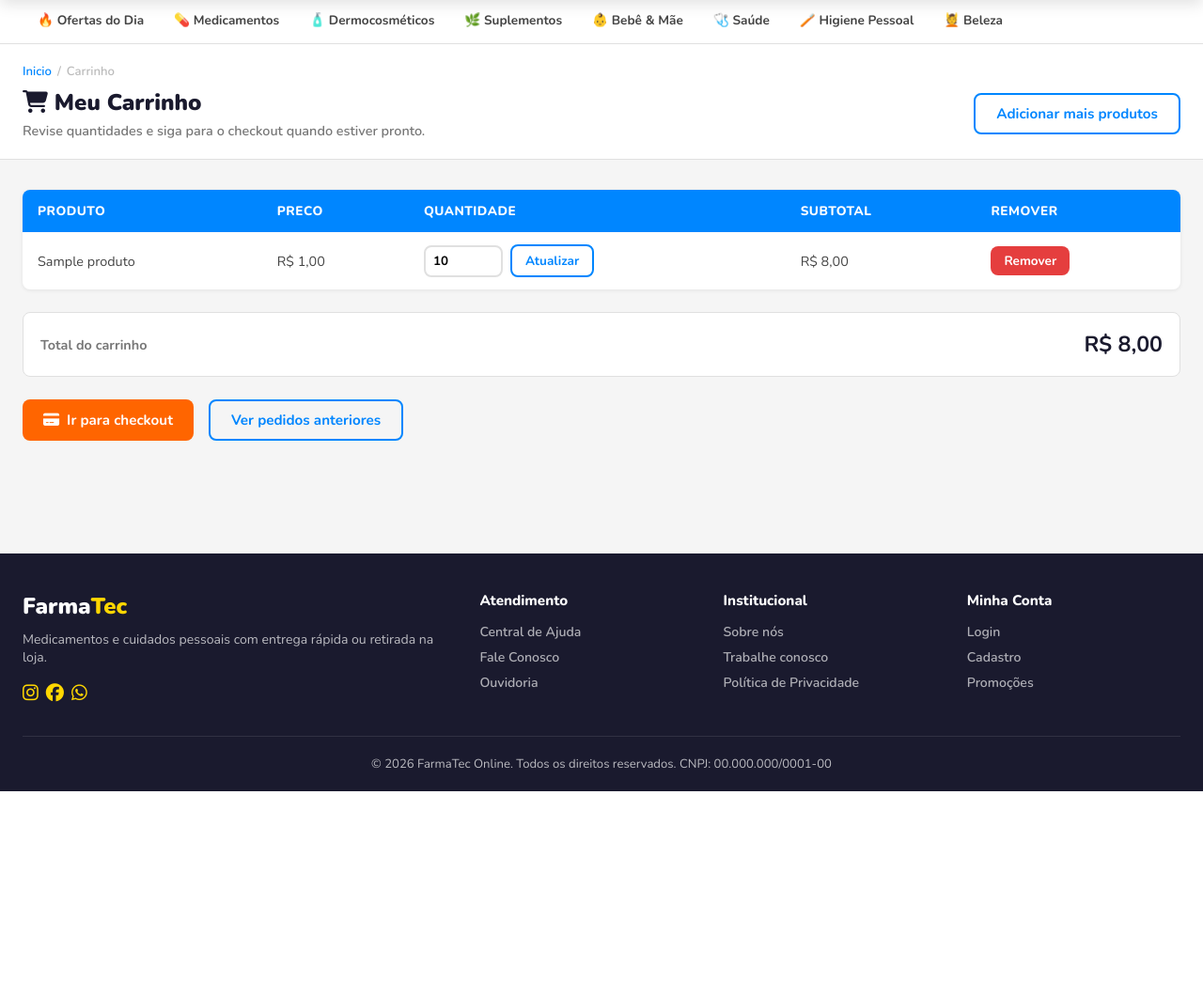
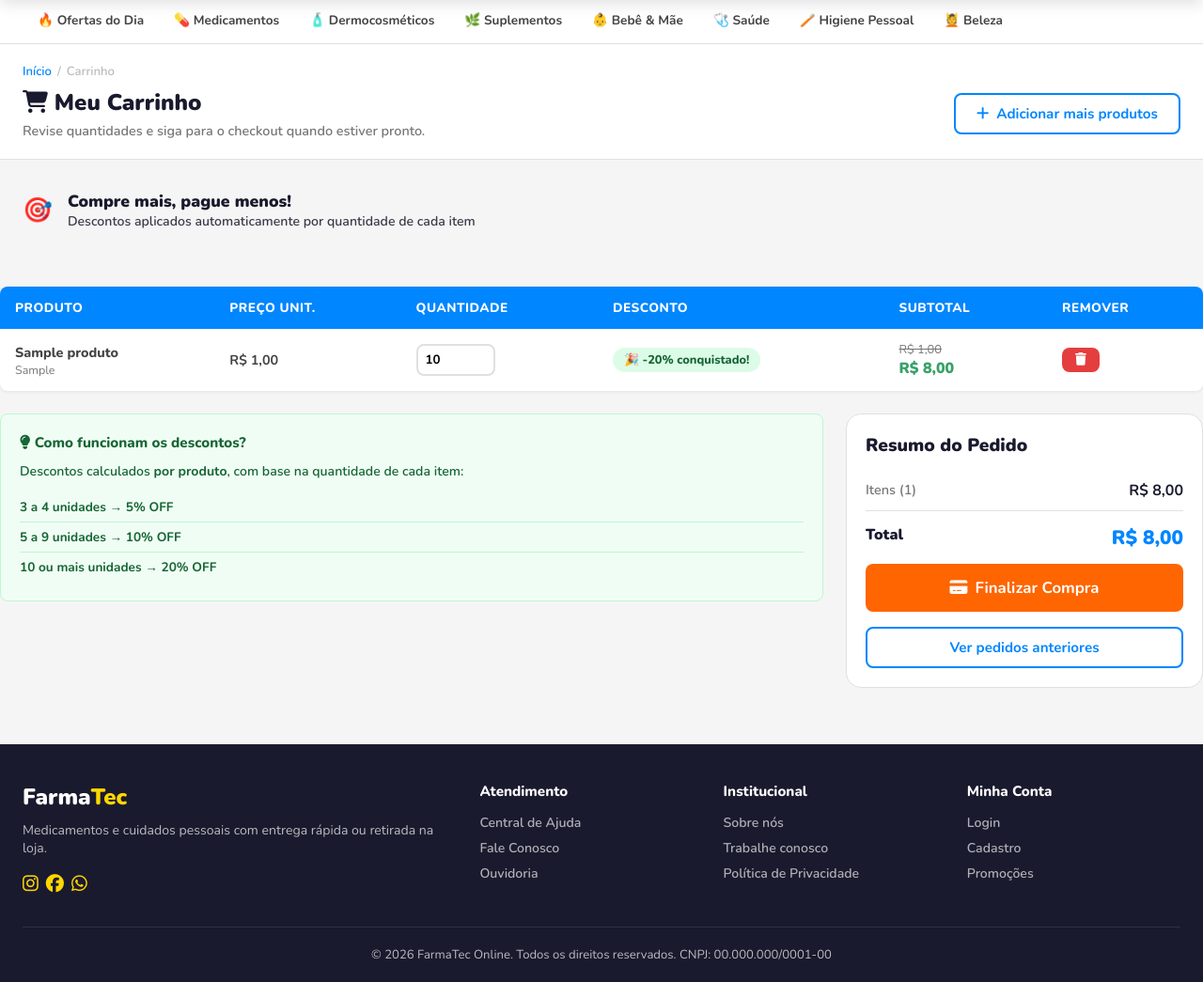
Before and after one commit to phpedruo/FarmaSys, a Django app: page /carrinho/ in a window 1280 px wide. Shown: the part 64-1109 px from the top of the page at 94% size. Before the commit the page ends 906 px from the top, so only its background shows below. Run offline with Django 5.2, Linux system fonts and the light colour scheme; a user stored in the database is signed in; tables that the repository leaves empty hold one stand-in row (values such as "Sample post").

Commit message:
adcionando html e css na historia: desconto a partir da quantidade de produtos comprados

```diff
--- a/farmacia/static/css/global.css
+++ b/farmacia/static/css/global.css
@@ -1026,3 +1026,11 @@ ul {
     display: none;
   }
 }
+
+/* Badge de desconto na tabela do carrinho */
+.badge-qty      { display: inline-block; padding: 4px 12px; border-radius: 20px; font-size: 0.8rem; font-weight: 800; }
+.badge-qty-20   { background: #dcfce7; color: #166534; }
+.badge-qty-10   { background: #fef9c3; color: #854d0e; }
+.badge-qty-5    { background: #fff3ec; color: #9a3412; }
+.badge-qty-0    { background: var(--bg); color: var(--text-light); }
+.badge-qty-hint { font-size: 0.72rem; color: var(--primary); font-weight: 700; margin-top: 4px; }
--- a/farmacia/templates/farmacia/carrinho.html
+++ b/farmacia/templates/farmacia/carrinho.html
@@ -1,8 +1,15 @@
-{% extends 'farmacia/base.html' %} {% block content %}
+{% extends 'farmacia/base.html' %}
+
+{% load static %}
+
+{% block title %}Meu Carrinho - FarmaTec{% endblock %}
+
+{% block content %}
+
 <div class="page-header">
   <div class="container">
     <div class="breadcrumb">
-      <a href="{% url 'home' %}">Inicio</a>
+      <a href="{% url 'home' %}">Início</a>
       <span>/</span>
       <span>Carrinho</span>
     </div>
@@ -11,22 +18,40 @@
         <h1><i class="fa fa-shopping-cart"></i> Meu Carrinho</h1>
         <p>Revise quantidades e siga para o checkout quando estiver pronto.</p>
       </div>
-      <a href="{% url 'produtos' %}" class="btn btn-outline"
-        >Adicionar mais produtos</a
-      >
+      <a href="{% url 'produtos' %}" class="btn btn-outline">
+        <i class="fa fa-plus"></i> Adicionar mais produtos
+      </a>
     </div>
   </div>
 </div>
 
-<div class="container" style="padding-bottom: 60px">
+<div class="container" style="padding-bottom:60px;">
 {% if itens %}
+
+  <!-- ===== BANNER DE DESCONTO POR QUANTIDADE ===== -->
+  <div class="discount-banner">
+    <div class="d-flex align-center gap-2">
+      <span style="font-size:1.6rem;">🎯</span>
+      <div>
+        <p style="font-weight:900; font-size:1.1rem;">Compre mais, pague menos!</p>
+        <p style="font-size:0.88rem; opacity:0.85; font-weight:600;">
+          Descontos aplicados automaticamente por quantidade de cada item
+        </p>
+      </div>
+    </div>
+
+    </div>
+  </div>
+
+  <!-- ===== TABELA DO CARRINHO ===== -->
   <div class="table-wrapper">
     <table class="data-table">
       <thead>
         <tr>
           <th>Produto</th>
-          <th>Preco</th>
+          <th>Preço Unit.</th>
           <th>Quantidade</th>
+          <th>Desconto</th>
           <th>Subtotal</th>
           <th>Remover</th>
         </tr>
@@ -34,14 +59,19 @@
       <tbody>
         {% for item in itens %}
         <tr>
-          <td>{{ item.produto.nome }}</td>
-          <td>R$ {{ item.produto.preco|floatformat:2 }}</td>
+
+          <!-- PRODUTO -->
           <td>
-            <form
-              method="post"
-              action="{% url 'atualizar_item_carrinho' item.id %}"
-              class="d-flex gap-1 align-center"
-            >
+            <p style="font-weight:800; font-size:0.9rem;">{{ item.produto.nome }}</p>
+            <p style="font-size:0.78rem; color:var(--text-light);">{{ item.produto.categoria }}</p>
+          </td>
+
+          <!-- PREÇO ORIGINAL -->
+          <td style="font-weight:700;">R$ {{ item.produto.preco|floatformat:2 }}</td>
+
+          <!-- QUANTIDADE -->
+          <td>
+            <form method="post" action="{% url 'atualizar_item_carrinho' item.id %}" class="d-flex gap-1 align-center">
               {% csrf_token %}
               <input
                 type="number"
@@ -49,50 +79,126 @@
                 name="quantidade"
                 value="{{ item.quantidade }}"
                 class="qty-input"
+                onchange="this.form.submit()"
               />
-              <button type="submit" class="btn btn-sm btn-outline">
-                Atualizar
+            </form>
+          </td>
+
+          <!-- BADGE DE DESCONTO -->
+          <td>
+            {% if item.quantidade >= 10 %}
+              <span class="badge-qty badge-qty-20">🎉 -20% conquistado!</span>
+
+            {% elif item.quantidade >= 5 %}
+              <span class="badge-qty badge-qty-10">🏷️ -10% conquistado!</span>
+              <p class="badge-qty-hint">Faltam {{ 10|add:"-"|add:item.quantidade }} unid. para -20%</p>
+
+            {% elif item.quantidade >= 3 %}
+              <span class="badge-qty badge-qty-5">🏷️ -5% conquistado!</span>
+              <p class="badge-qty-hint">Faltam {{ 5|add:"-"|add:item.quantidade }} unid. para -10%</p>
+
+            {% else %}
+              <span class="badge-qty badge-qty-0">Sem desconto</span>
+              <p class="badge-qty-hint">+{{ 3|add:"-"|add:item.quantidade }} unid. para -5%</p>
+            {% endif %}
+          </td>
+
+          <!-- SUBTOTAL -->
+          <td>
+            {% if item.quantidade >= 3 %}
+              <p style="text-decoration:line-through; color:var(--text-light); font-size:0.8rem;">
+                R$ {{ item.produto.preco|floatformat:2 }}
+              </p>
+              <p style="font-weight:900; color:var(--success); font-size:1rem;">
+                R$ {{ item.calcular_subtotal|floatformat:2 }}
+              </p>
+            {% else %}
+              <p style="font-weight:900; font-size:1rem;">
+                R$ {{ item.calcular_subtotal|floatformat:2 }}
+              </p>
+            {% endif %}
+          </td>
+
+          <!-- REMOVER -->
+          <td>
+            <form method="post" action="{% url 'remover_item_carrinho' item.id %}">
+              {% csrf_token %}
+              <button type="submit" class="btn btn-sm btn-danger">
+                <i class="fa fa-trash"></i>
               </button>
             </form>
           </td>
-          <td>R$ {{ item.calcular_subtotal|floatformat:2 }}</td>
-          <td>
-            <form
-              method="post"
-              action="{% url 'remover_item_carrinho' item.id %}"
-            >
-              {% csrf_token %}
-              <button type="submit" class="btn btn-sm btn-danger">
-                Remover
-              </button>
-            </form>
-          </td>
+
         </tr>
         {% endfor %}
       </tbody>
     </table>
   </div>
 
-  <div class="cart-summary mt-3">
-    <p>Total do carrinho</p>
-    <strong>R$ {{ total|floatformat:2 }}</strong>
+  <!-- ===== RESUMO ===== -->
+  <div style="display:grid; grid-template-columns:1fr 380px; gap:24px; margin-top:24px; align-items:start;">
+
+    <!-- Explicação das faixas -->
+    <div style="background:#f0fdf4; border:1px solid #bbf7d0; border-radius:var(--radius); padding:20px;">
+      <p style="font-weight:800; color:#166534; margin-bottom:10px; font-size:0.95rem;">
+        <i class="fa fa-lightbulb"></i> Como funcionam os descontos?
+      </p>
+      <p style="font-size:0.88rem; color:#166534; font-weight:600; line-height:1.6;">
+        Descontos calculados <strong>por produto</strong>, com base na quantidade de cada item:
+      </p>
+      <ul style="margin-top:10px; padding-left:0; list-style:none;">
+        <li style="font-size:0.85rem; color:#166534; font-weight:700; padding:6px 0; border-bottom:1px solid #bbf7d0;">
+          3 a 4 unidades → <strong>5% OFF</strong>
+        </li>
+        <li style="font-size:0.85rem; color:#166534; font-weight:700; padding:6px 0; border-bottom:1px solid #bbf7d0;">
+          5 a 9 unidades → <strong>10% OFF</strong>
+        </li>
+        <li style="font-size:0.85rem; color:#166534; font-weight:700; padding:6px 0;">
+          10 ou mais unidades → <strong>20% OFF</strong>
+        </li>
+      </ul>
     </div>
 
-  <div class="mt-3 d-flex gap-2">
-    <a href="{% url 'checkout' %}" class="btn btn-accent"
-      ><i class="fa fa-credit-card"></i> Ir para checkout</a
-    >
-    <a href="{% url 'meus_pedidos' %}" class="btn btn-outline"
-      >Ver pedidos anteriores</a
-    >
+    <!-- Card de total -->
+    <div class="checkout-summary-card">
+      <h2>Resumo do Pedido</h2>
+
+      <div class="d-flex justify-between" style="padding:10px 0; border-bottom:1px solid var(--border);">
+        <span style="font-size:0.9rem; font-weight:600; color:var(--text-light);">
+          Itens ({{ itens|length }})
+        </span>
+        <span style="font-weight:700;">R$ {{ total|floatformat:2 }}</span>
       </div>
+
+      <div class="d-flex justify-between" style="padding:14px 0;">
+        <span style="font-size:1rem; font-weight:900;">Total</span>
+        <span style="font-size:1.3rem; font-weight:900; color:var(--primary);">
+          R$ {{ total|floatformat:2 }}
+        </span>
+      </div>
+
+      <a href="{% url 'checkout' %}" class="btn btn-accent btn-full btn-lg">
+        <i class="fa fa-credit-card"></i> Finalizar Compra
+      </a>
+      <a href="{% url 'meus_pedidos' %}" class="btn btn-outline btn-full mt-2">
+        Ver pedidos anteriores
+      </a>
+    </div>
+
+  </div>
+
 {% else %}
+
   <div class="empty-panel">
-    <span style="font-size: 3.5rem">🛒</span>
-    <h3>Seu carrinho esta vazio.</h3>
+    <span style="font-size:3.5rem;">🛒</span>
+    <h3>Seu carrinho está vazio.</h3>
     <p>Adicione produtos para continuar com sua compra.</p>
-    <a href="{% url 'produtos' %}" class="btn btn-primary">Explorar produtos</a>
+    <a href="{% url 'produtos' %}" class="btn btn-primary">
+      <i class="fa fa-pills"></i> Explorar Produtos
+    </a>
   </div>
+
 {% endif %}
 </div>
+
 {% endblock %}
```
Lines whose indentation alone changed are shown as unchanged.
